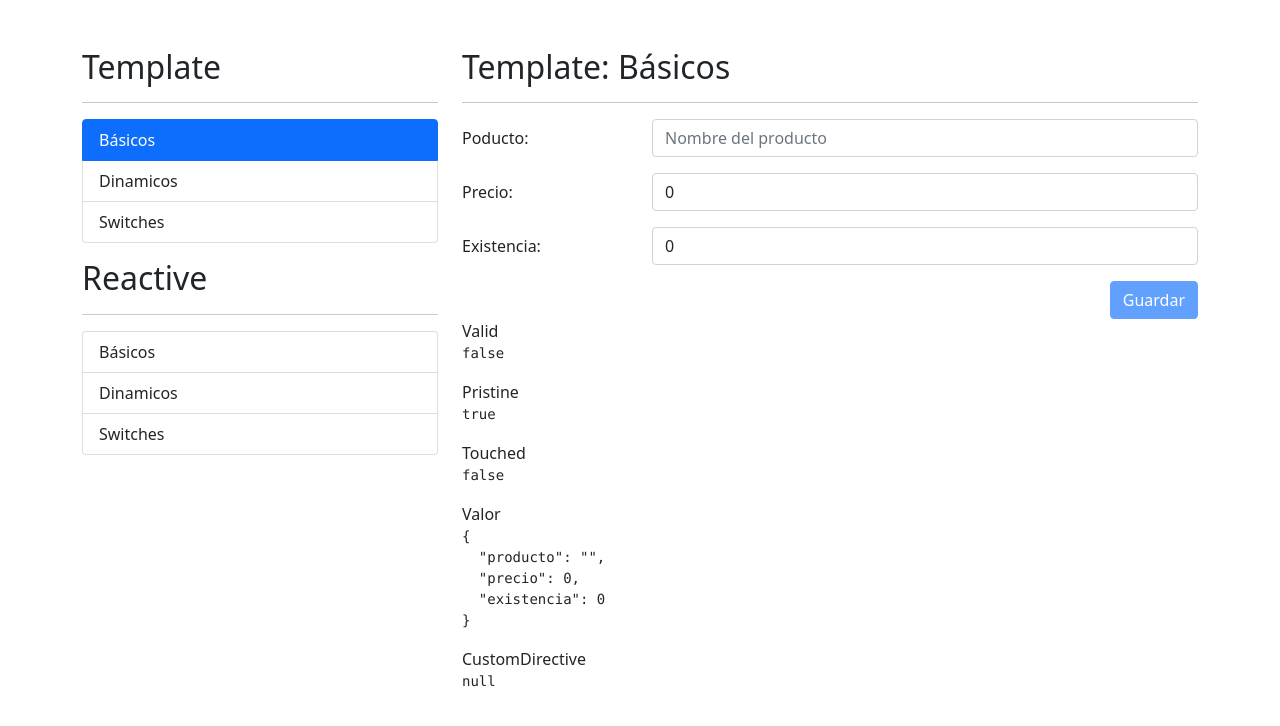
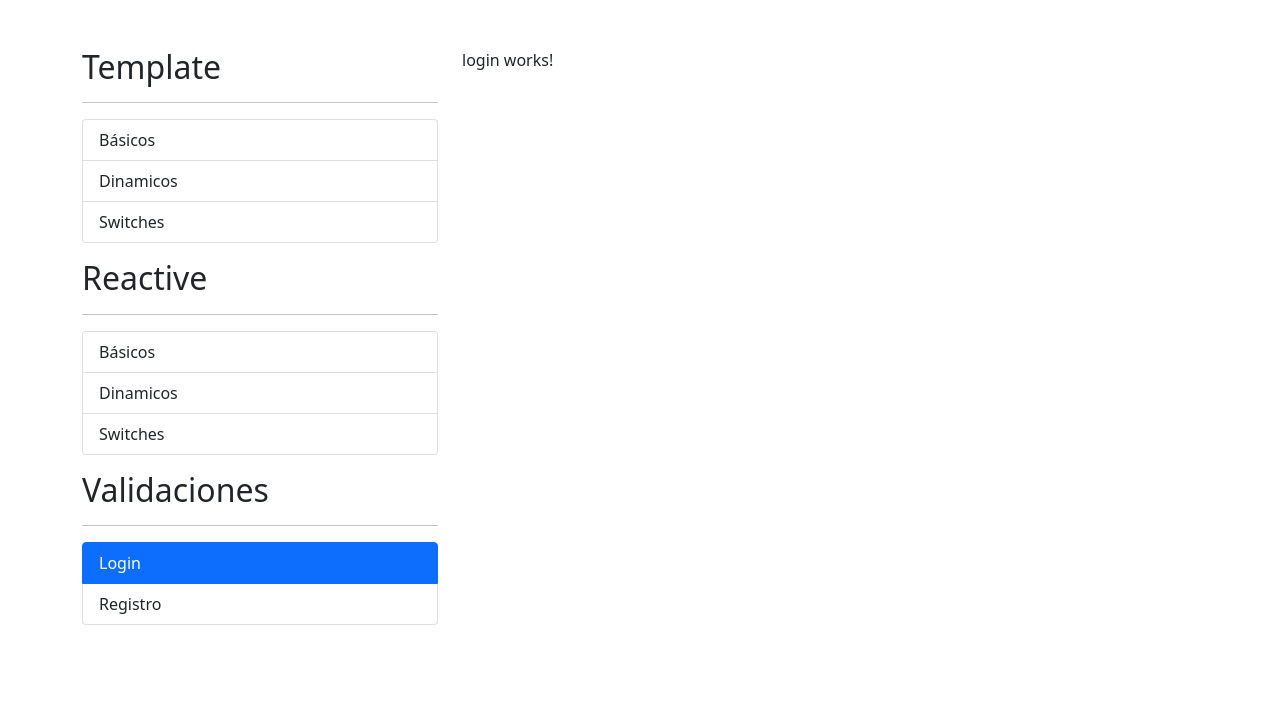
Before and after one commit to Alejandrofenix/Angular-FormulariosApp, an Angular app: page /auth/login in a window 1280 px wide. Before the commit this address led to /template/basicos. Shown: the top 726 px of the page. Built offline with nearby package versions, Linux system fonts and the light colour scheme.

Commit message:
Se agregó el modulo de rutas y la lazyload para auth

```diff
--- a/src/app/app-routing.module.ts
+++ b/src/app/app-routing.module.ts
@@ -9,6 +9,10 @@
   {
     path:'reactive',
     loadChildren:()=>import('./reactive/reactive.module').then(m=>m.ReactiveModule)
+  },
+  {
+    path:'auth',
+    loadChildren:()=>import('./auth/auth.module').then(m=>m.AuthModule)
   },
   {
     path:'**',
--- /dev/null
+++ b/src/app/auth/pages/login/login.component.html
@@ -0,0 +1 @@
+<p>login works!</p>
--- /dev/null
+++ b/src/app/auth/pages/login/login.component.ts
@@ -0,0 +1,16 @@
+import { Component, OnInit } from '@angular/core';
+
+@Component({
+  selector: 'app-login',
+  templateUrl: './login.component.html',
+  styles: [
+  ]
+})
+export class LoginComponent implements OnInit {
+
+  constructor() { }
+
+  ngOnInit(): void {
+  }
+
+}
--- /dev/null
+++ b/src/app/auth/pages/registro/registro.component.html
@@ -0,0 +1 @@
+<p>registro works!</p>
--- /dev/null
+++ b/src/app/auth/pages/registro/registro.component.ts
@@ -0,0 +1,16 @@
+import { Component, OnInit } from '@angular/core';
+
+@Component({
+  selector: 'app-registro',
+  templateUrl: './registro.component.html',
+  styles: [
+  ]
+})
+export class RegistroComponent implements OnInit {
+
+  constructor() { }
+
+  ngOnInit(): void {
+  }
+
+}
--- a/src/app/shared/sidemenu/sidemenu.component.html
+++ b/src/app/shared/sidemenu/sidemenu.component.html
@@ -17,3 +17,14 @@
  </li>
 
 </ul>
+
+
+<h2 class="mt-3">Validaciones</h2>
+<hr>
+
+<ul class="list-group">
+ <li class="list-group-item" [routerLink]="[item.ruta]" *ngFor="let item of authMenu" routerLinkActive="active">
+  {{item.texto}}
+ </li>
+
+</ul>
--- a/src/app/shared/sidemenu/sidemenu.component.ts
+++ b/src/app/shared/sidemenu/sidemenu.component.ts
@@ -46,4 +46,15 @@
       ruta:'./reactive/switches'
     },
   ];
+
+  authMenu:MenuItem[]=[
+    {
+      texto:'Login',
+      ruta:'./auth/login'
+    },
+    {
+      texto:'Registro',
+      ruta:'./auth/registro'
+    },
+  ];
 }
```
Also changed, not shown: src/app/auth/auth-routing.module.ts (added, +20 -0 lines), src/app/auth/auth.module.ts (added, +19 -0 lines).
